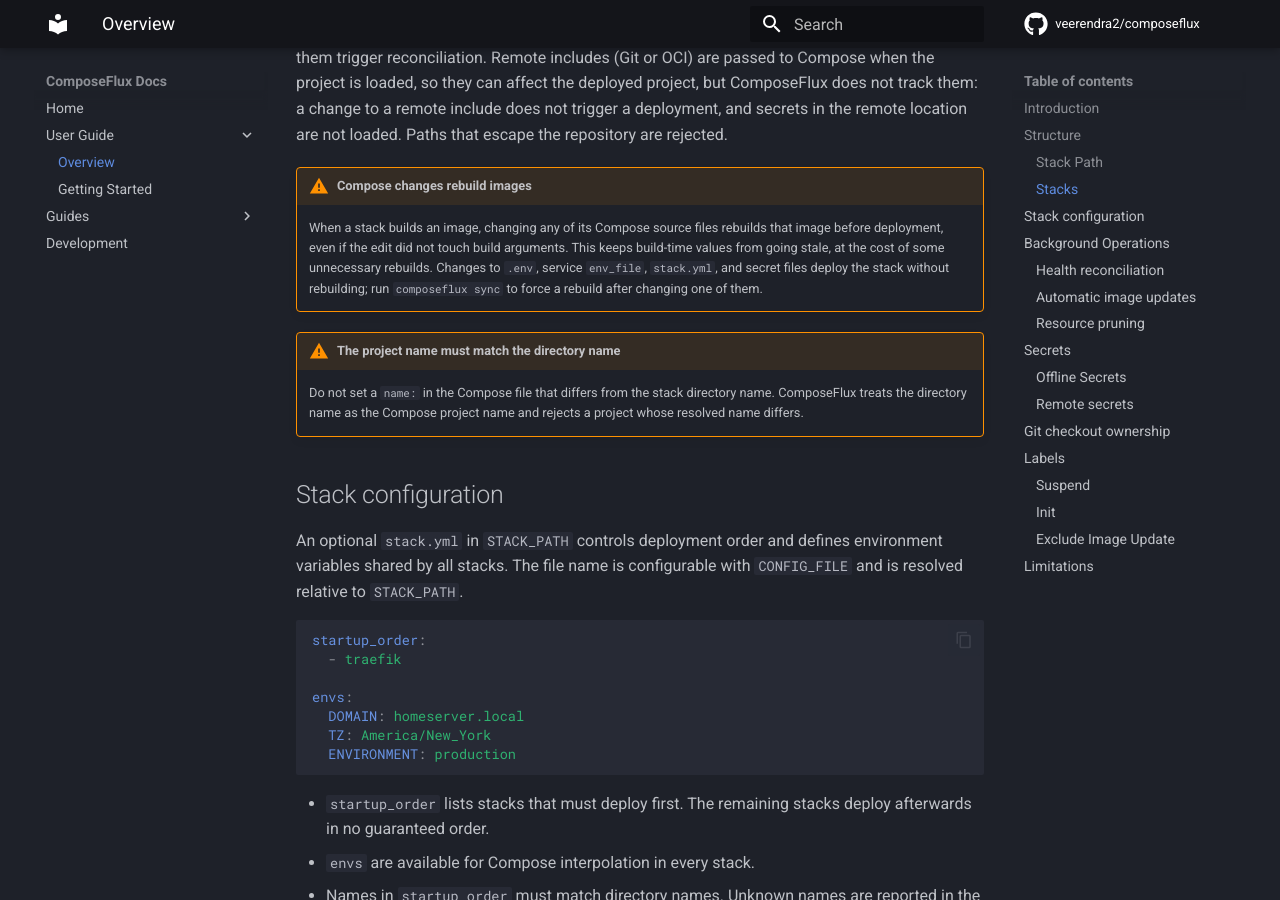
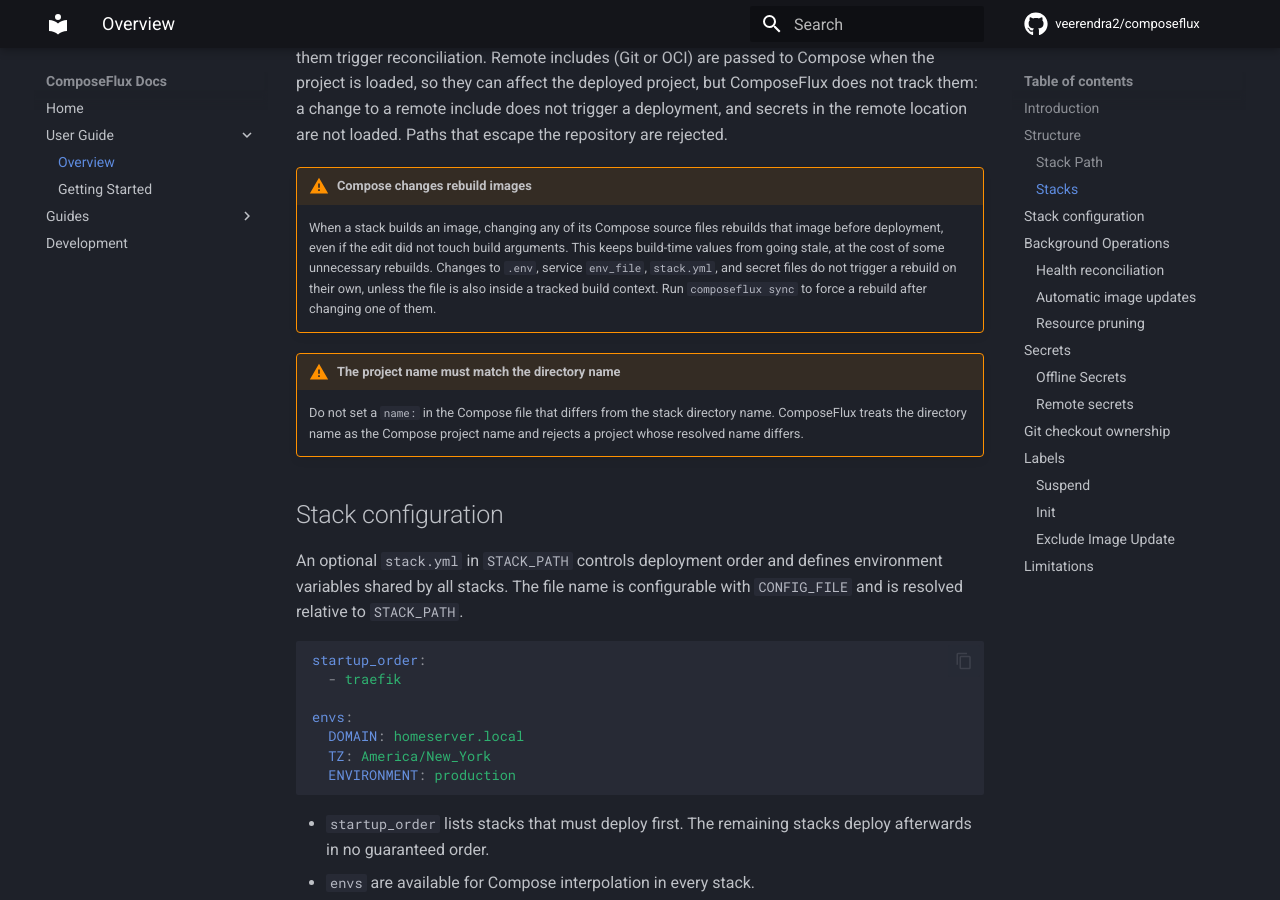
Before and after one commit to veerendra2/composeflux, an MkDocs documentation site: the page built from docs/Overview.md, in a window 1280 px wide and 900 px high, scrolled down 1592 px. Built offline with MkDocs 1.6.1 and Material for MkDocs 9.7.7, drawn with Linux system fonts in a browser that asks for light colours; comment, search, counter and statistics services are not loaded.

Commit message:
docs: qualify env rebuild behavior inside build contexts

```diff
--- a/docs/Overview.md
+++ b/docs/Overview.md
@@ -54,8 +54,9 @@
 
     When a stack builds an image, changing any of its Compose source files rebuilds that image before deployment, even
     if the edit did not touch build arguments. This keeps build-time values from going stale, at the cost of some
-    unnecessary rebuilds. Changes to `.env`, service `env_file`, `stack.yml`, and secret files deploy the stack without
-    rebuilding; run `composeflux sync` to force a rebuild after changing one of them.
+    unnecessary rebuilds. Changes to `.env`, service `env_file`, `stack.yml`, and secret files do not trigger a rebuild
+    on their own, unless the file is also inside a tracked build context. Run `composeflux sync` to force a rebuild
+    after changing one of them.
 
 !!! warning "The project name must match the directory name"
 
```
Also changed, not shown: docs/internal/PathHandling.md (+5 -3 lines).
